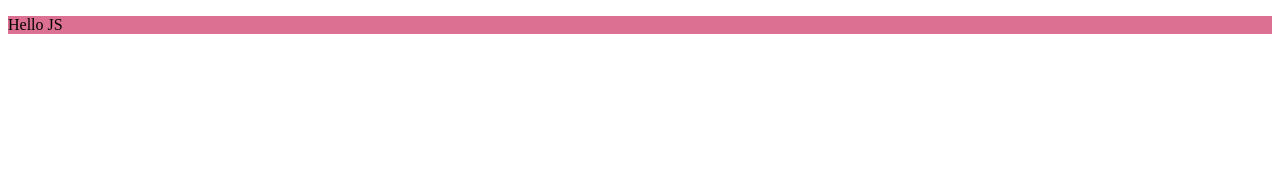
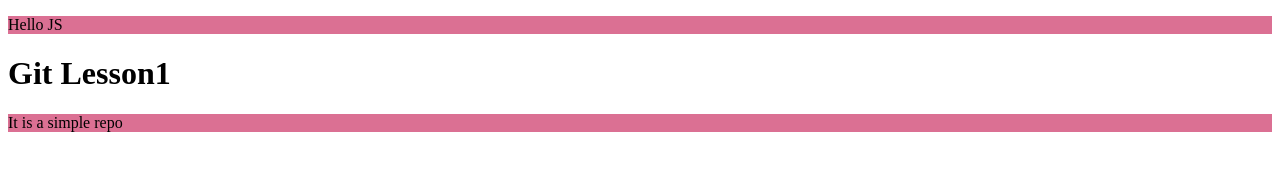
Before and after one commit to Kazimovelxan/simplerepo, a plain HTML site: page index.html in a window 1280 px wide. Drawn offline with Linux system fonts and the light colour scheme.

Commit message:
Hakuna Matata

```diff
--- a/index.html
+++ b/index.html
@@ -10,5 +10,11 @@
 <body>
     <p id="text">Lorem ipsum, dolor sit amet consectetur adipisicing elit. Delectus reprehenderit nobis at similique voluptatum incidunt accusantium eum fugiat corrupti, ullam, placeat sint eveniet? Magnam commodi explicabo cupiditate ex! Magnam, aspernatur.</p>
     <script src="main.js"></script>
+    <div>
+        <h1>Git Lesson1</h1>
+        <p>
+            It is a simple repo
+        </p>
+    </div>
 </body>
 </html>
```
